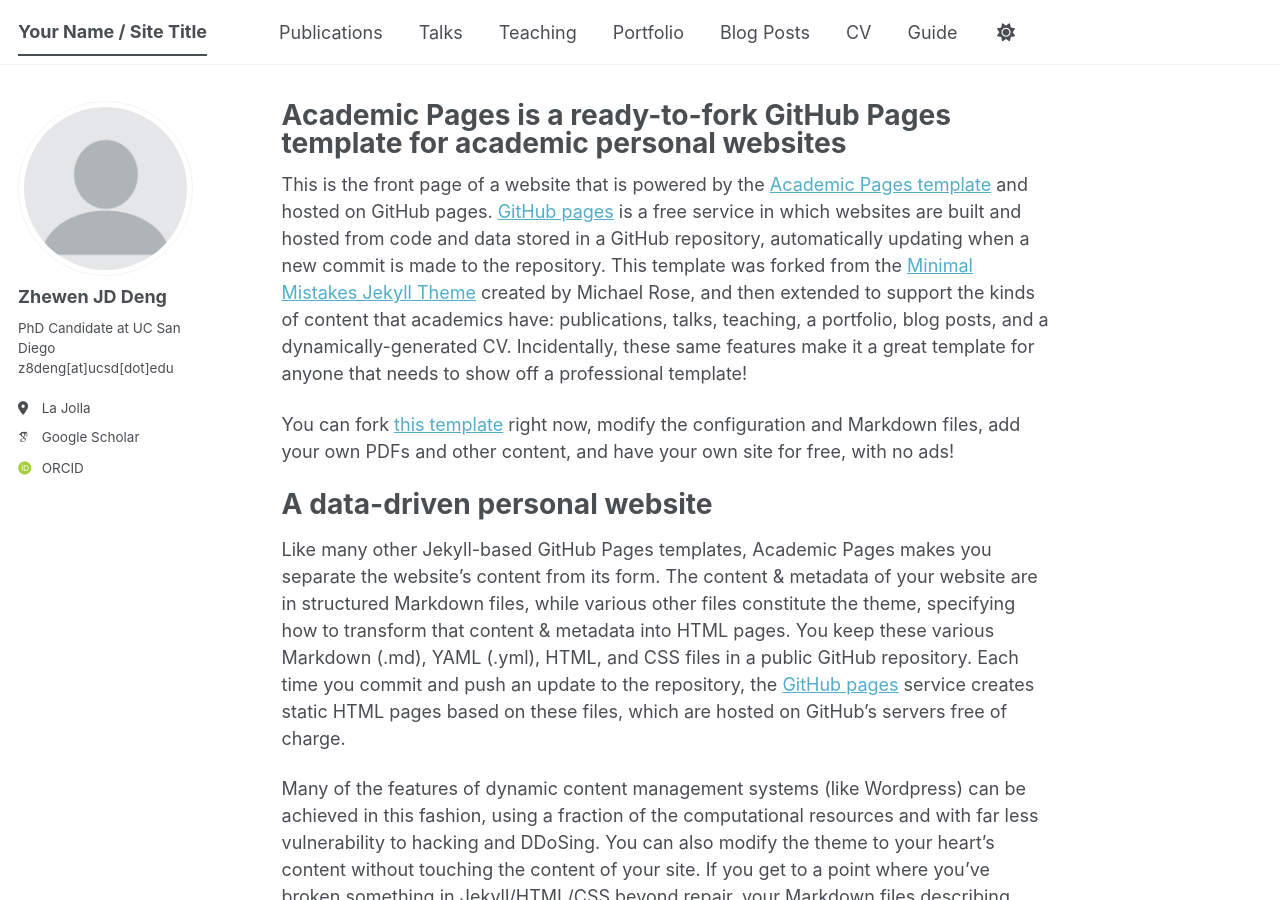
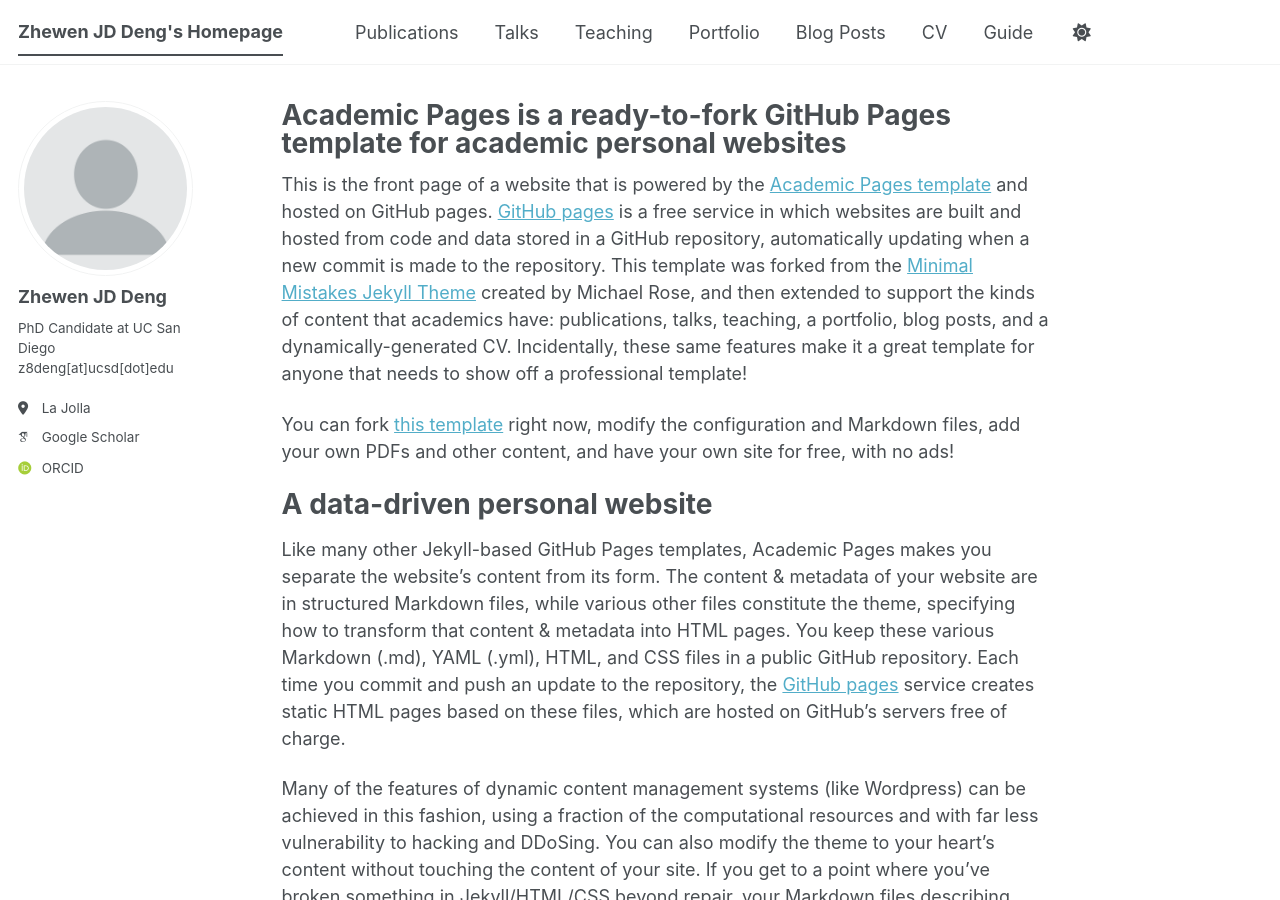
Before and after one commit to zhewenjddeng-personal/zhewenjddeng-personal.github.io, a Jekyll site: the page built from _pages/about.md, in a window 1280 px wide and 900 px high. Built offline with Jekyll 4.4.1, drawn with Linux system fonts in a browser that asks for light colours; some web fonts are replaced; a script bundle is joined from its source files by our own code; library files that are not in the unit come from our copies.

Commit message:
Update _config.yml

```diff
--- a/_config.yml
+++ b/_config.yml
@@ -9,7 +9,7 @@
 # Basic Site Settings
 locale                   : "en-US"
 site_theme               : "default" # The available themes options are "default", "air", "sunrise", "mint", "dirt" and "contrast"
-title                    : "Your Name / Site Title"
+title                    : "Zhewen JD Deng's Homepage"
 title_separator          : "-"
 name                     : &name "Your Name"
 description              : &description "Your Name's academic portfolio"   # Update this with a general description of your site, this is the default if not overridden by a page
```
